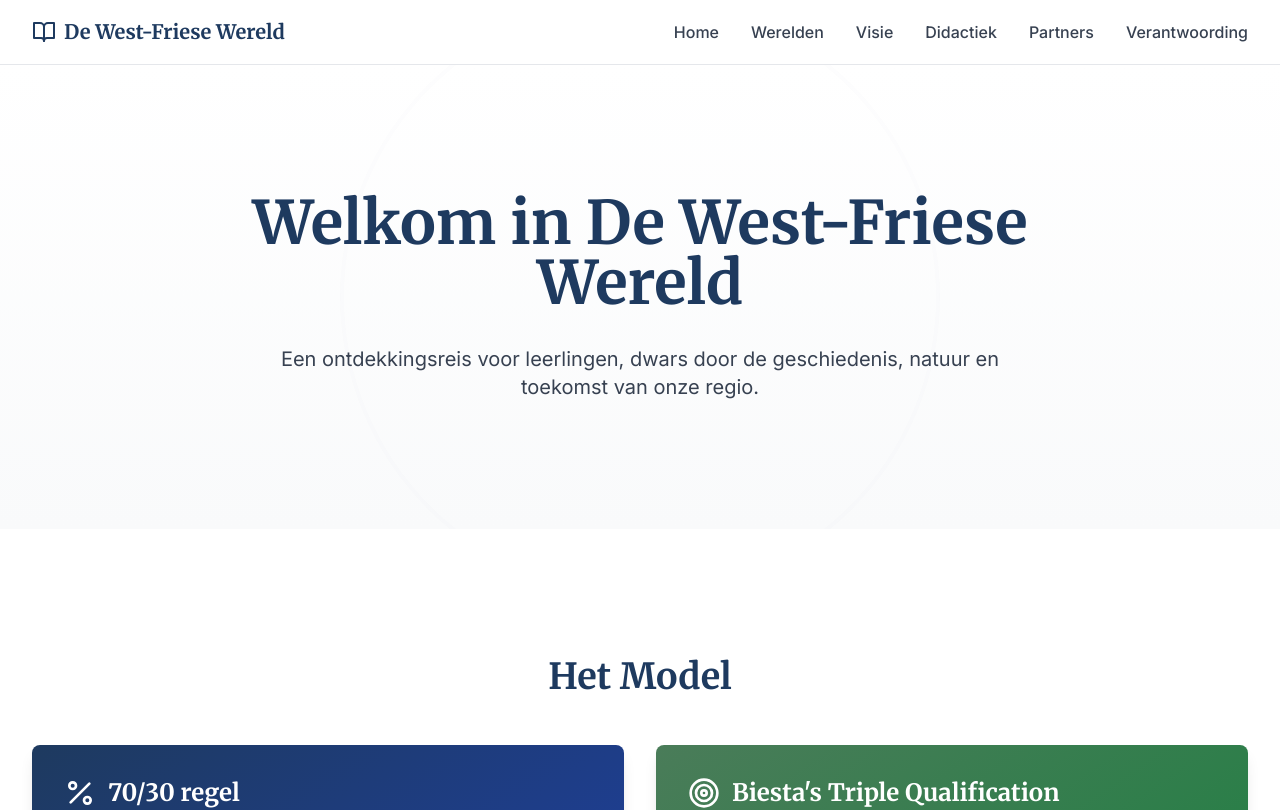
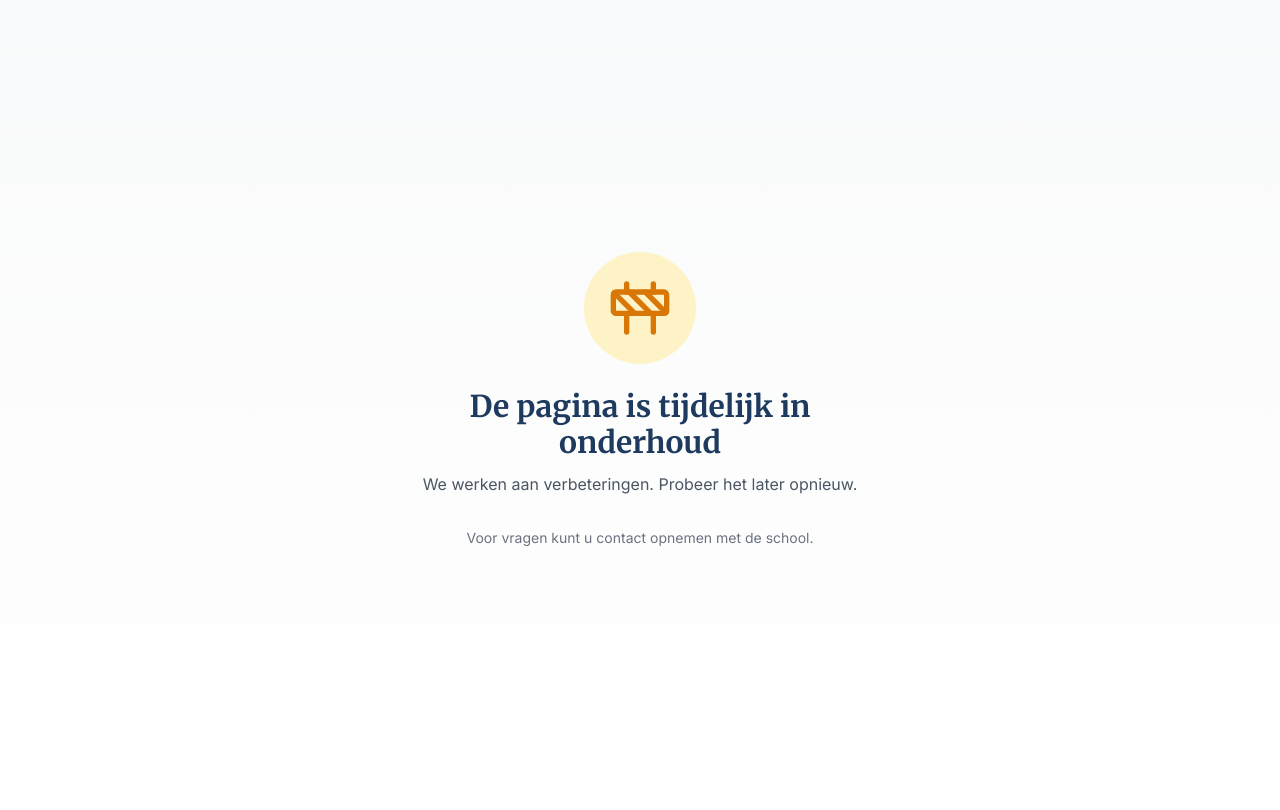
Before and after one commit to jessekarell-bit/westfriese-wereld, a Next.js app: page / in a window 1280 px wide. Shown: the top 810 px of the page. Built offline with nearby package versions, Linux system fonts and the light colour scheme.

Commit message:
maintainance active

```diff
--- a/app/layout.tsx
+++ b/app/layout.tsx
@@ -2,6 +2,7 @@ import type { Metadata } from 'next'
 import { Inter, Merriweather, Montserrat, Open_Sans } from 'next/font/google'
 import './globals.css'
 import ScrollRestoration from '@/components/ScrollRestoration'
+import MaintenancePage from '@/components/MaintenancePage'
 
 const inter = Inter({
   subsets: ['latin'],
@@ -41,6 +42,9 @@ export const metadata: Metadata = {
   },
 }
 
+// Onderhoud aan: bezoekers zien de onderhoudspagina. Zet op 'false' om de site weer te tonen.
+const MAINTENANCE_MODE = process.env.NEXT_PUBLIC_MAINTENANCE !== 'false'
+
 export default function RootLayout({
   children,
 }: {
@@ -49,8 +53,14 @@ export default function RootLayout({
   return (
     <html lang="nl" className={`${inter.variable} ${merriweather.variable} ${montserrat.variable} ${openSans.variable}`} suppressHydrationWarning>
       <body className="antialiased" suppressHydrationWarning>
-        <ScrollRestoration />
-        {children}
+        {MAINTENANCE_MODE ? (
+          <MaintenancePage />
+        ) : (
+          <>
+            <ScrollRestoration />
+            {children}
+          </>
+        )}
       </body>
     </html>
   )
--- /dev/null
+++ b/components/MaintenancePage.tsx
@@ -0,0 +1,24 @@
+import { Construction } from 'lucide-react'
+
+export default function MaintenancePage() {
+  return (
+    <div className="min-h-screen flex flex-col items-center justify-center bg-gradient-to-b from-gray-50 to-white px-4">
+      <div className="max-w-md w-full text-center">
+        <div className="flex justify-center mb-6">
+          <div className="rounded-full bg-amber-100 p-6">
+            <Construction className="h-16 w-16 text-amber-600" />
+          </div>
+        </div>
+        <h1 className="font-serif text-2xl sm:text-3xl font-bold text-deep-water-blue mb-3">
+          De pagina is tijdelijk in onderhoud
+        </h1>
+        <p className="text-gray-600 mb-8">
+          We werken aan verbeteringen. Probeer het later opnieuw.
+        </p>
+        <p className="text-sm text-gray-500">
+          Voor vragen kunt u contact opnemen met de school.
+        </p>
+      </div>
+    </div>
+  )
+}
```
